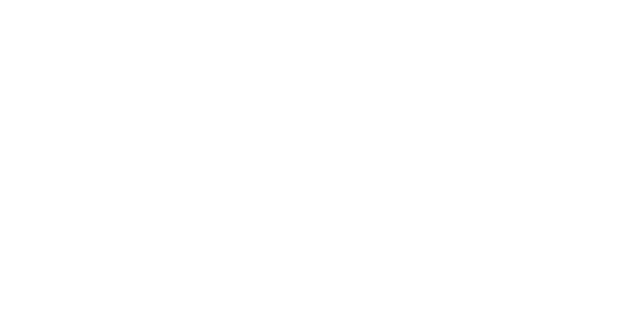
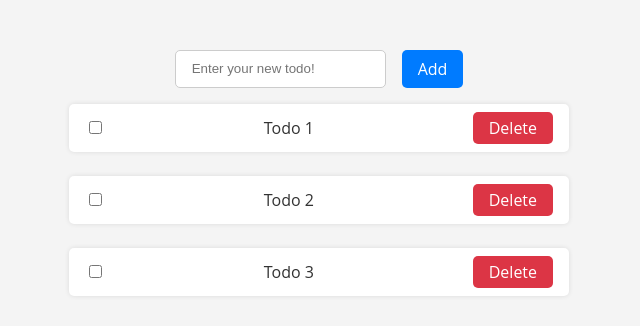
Before and after one commit to Atif-OCB/ocb24_react, a plain HTML site: page class_1/index.html in a window 1280 px wide. Shown: the whole page, without its empty margins (321-961 px from the left). Drawn offline with Linux system fonts and the light colour scheme.

Commit message:
feat: add html sample

```diff
--- a/class_1/index.css
+++ b/class_1/index.css
@@ -41,3 +41,84 @@ table {
 	border-collapse: collapse;
 	border-spacing: 0;
 }
+
+body {
+	font-family: 'Open Sans', sans-serif;
+	font-size: 16px;
+	color: #333;
+	background-color: #f4f4f4;
+	display: flex;
+	flex-direction: column;
+	align-items: center;
+	min-height: 100vh;
+	padding-top: 50px;
+	gap: 1rem;
+}
+
+button {
+	all: unset;
+	background-color: #007bff;
+	color: #fff;
+	padding: 0.5rem 1rem;
+	border-radius: 5px;
+	cursor: pointer;
+	transition: background-color 0.3s;
+
+	&:focus {
+		background-color: #0056b3;
+	}
+
+	&:hover {
+		background-color: #0056b3;
+	}
+
+	&:disabled {
+		background-color: #6c757d;
+		cursor: not-allowed;
+	}
+
+	&[data-variant='danger'] {
+		background-color: #dc3545;
+
+		&:focus {
+			background-color: #a71d2a;
+		}
+
+		&:hover {
+			background-color: #a71d2a;
+		}
+	}
+}
+
+input {
+	padding: 0.65rem 1rem;
+	border-radius: 5px;
+	border: 1px solid #ccc;
+}
+
+.todo-create {
+	display: flex;
+	flex-direction: row;
+	gap: 1rem;
+}
+
+.todo-list {
+	width: 100%;
+	max-width: 500px;
+	display: flex;
+	flex-direction: column;
+	gap: 0.5rem;
+}
+
+.todo-item {
+	display: flex;
+	flex-direction: row;
+	justify-content: space-between;
+	align-items: center;
+	gap: 1rem;
+	padding: 0.5rem 1rem;
+	border-radius: 5px;
+	background-color: #fff;
+	box-shadow: 0 0 5px rgba(0, 0, 0, 0.1);
+	margin-bottom: 1rem;
+}
--- a/class_1/index.html
+++ b/class_1/index.html
@@ -3,14 +3,29 @@
   <head>
     <meta charset="UTF-8">
     <meta name="viewport" content="width=device-width, initial-scale=1.0">
-    <title>React Time!</title>
+    <title>Todo List!</title>
     <link rel="stylesheet" href="index.css">
   </head>
   <body>
-    <div>
-      <nav>
-
-      </nav>
-    </div>
+    <form class="todo-create">
+      <input type="text" placeholder="Enter your new todo!" />
+      <button>Add</button>
+    </form>
+    <ul class="todo-list">
+      <li class="todo-item">
+        <input type="checkbox" name="row-1" id="row-1" />
+        <label for="row-1">Todo 1</label>
+        <button data-variant="danger">Delete</button>
+      </li>
+      <li class="todo-item">
+        <input type="checkbox" />
+        <span>Todo 2</span>
+        <button data-variant="danger">Delete</button>
+      </li>
+      <li class="todo-item">
+        <input type="checkbox" />
+        <span>Todo 3</span>
+        <button data-variant="danger">Delete</button>
+      </li>
   </body>
 </html>
```
